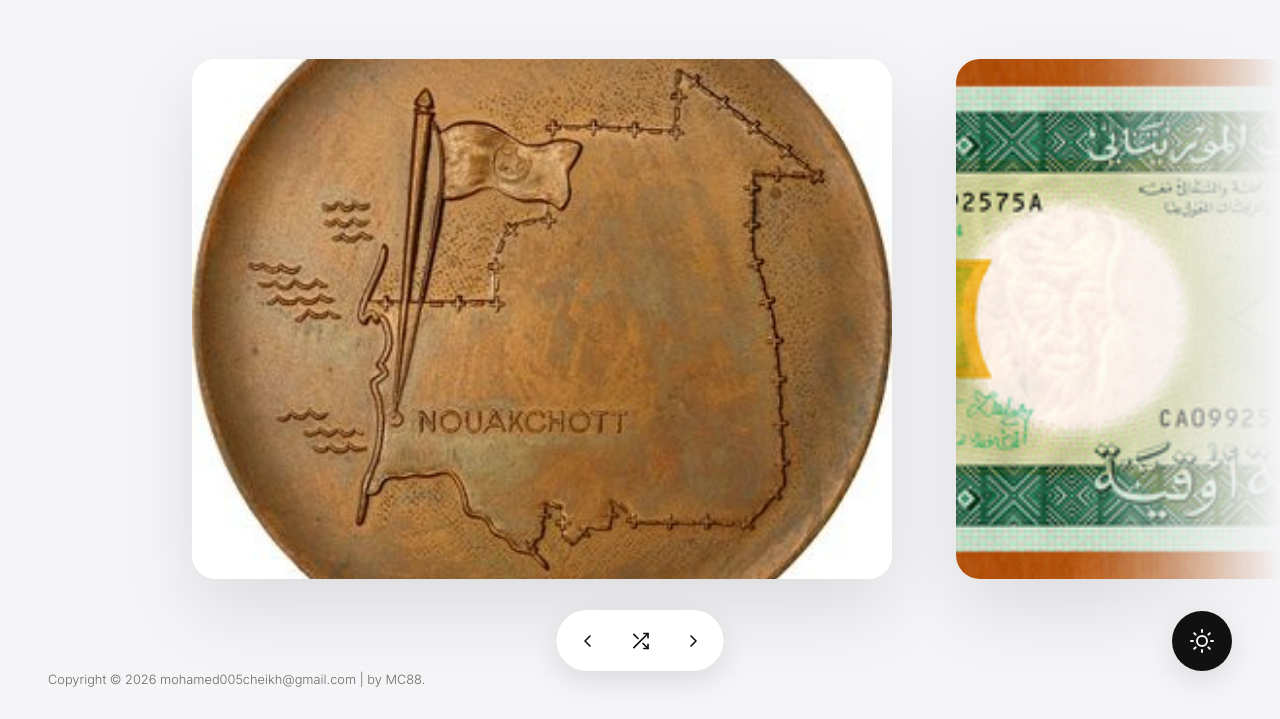
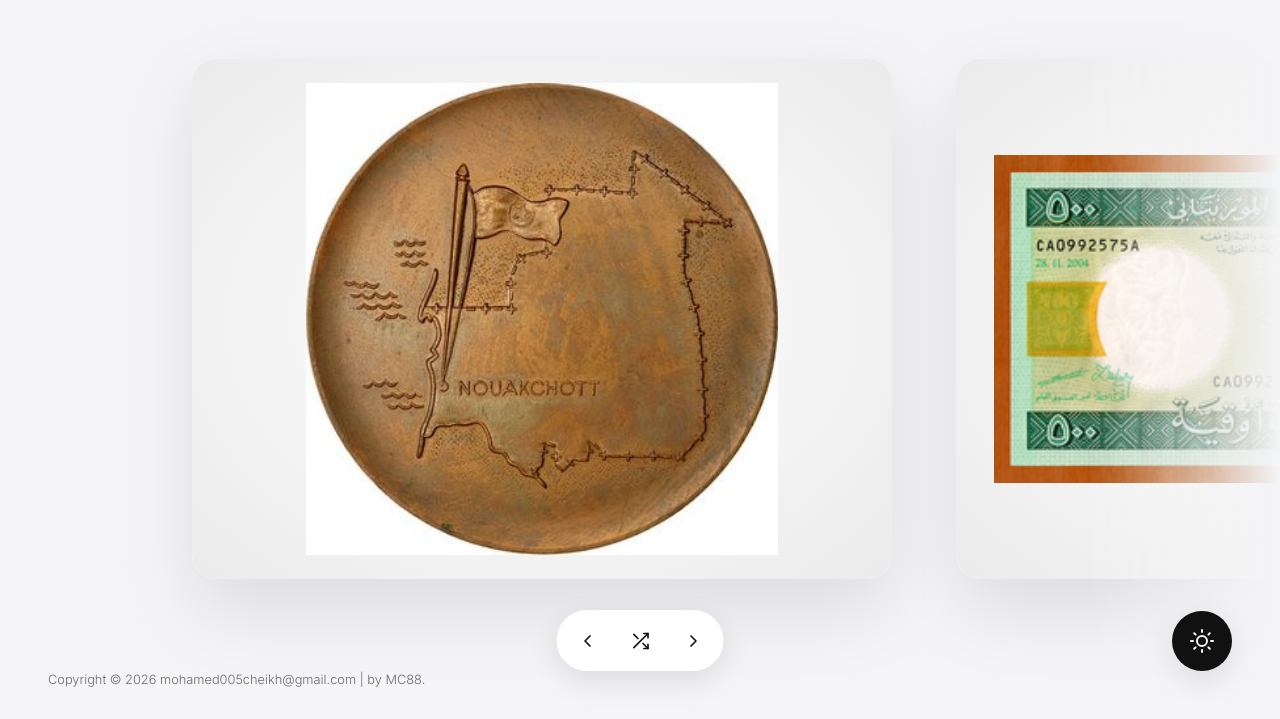
Before and after one commit to MC-MC88/MUSEUM88, a plain HTML site: page index.html in a window 1280 px wide. Both pictures are taken after a click on the button 1202 px from the left and 722 px from the top of the page. Shown: the part 81-800 px from the top of the page. Drawn offline with Linux system fonts and the light colour scheme; a web font is replaced by a local one.

Commit message:
Update index.html

```diff
--- a/index.html
+++ b/index.html
@@ -1,10 +1,3 @@
-<!--
-  __  __  ____   ___   ___
- |  \/  |/ ___| / _ \ / _ \
- | |\/| | |    | | | | | | |
- | |  | | |___ | |_| | |_| |
- |_|  |_|\____| \___/ \___/
--->
 <!DOCTYPE html>
 <html lang="en">
 <head>
@@ -130,12 +123,18 @@
     .card img {
       width: 100%;
       height: 100%;
-      object-fit: cover;
+      object-fit: contain;
+      padding: 3vh 3vw;
+      background: radial-gradient(ellipse at center, #1a1a1a 0%, #0a0a0a 100%);
       transition: transform 0.8s var(--transition), filter 0.8s var(--transition);
     }
 
+    body.light .card img {
+      background: radial-gradient(ellipse at center, #ffffff 0%, #ebebeb 100%);
+    }
+
     .card:hover img {
-      transform: scale(1.05);
+      transform: scale(1.03);
     }
 
     .controls {
```
